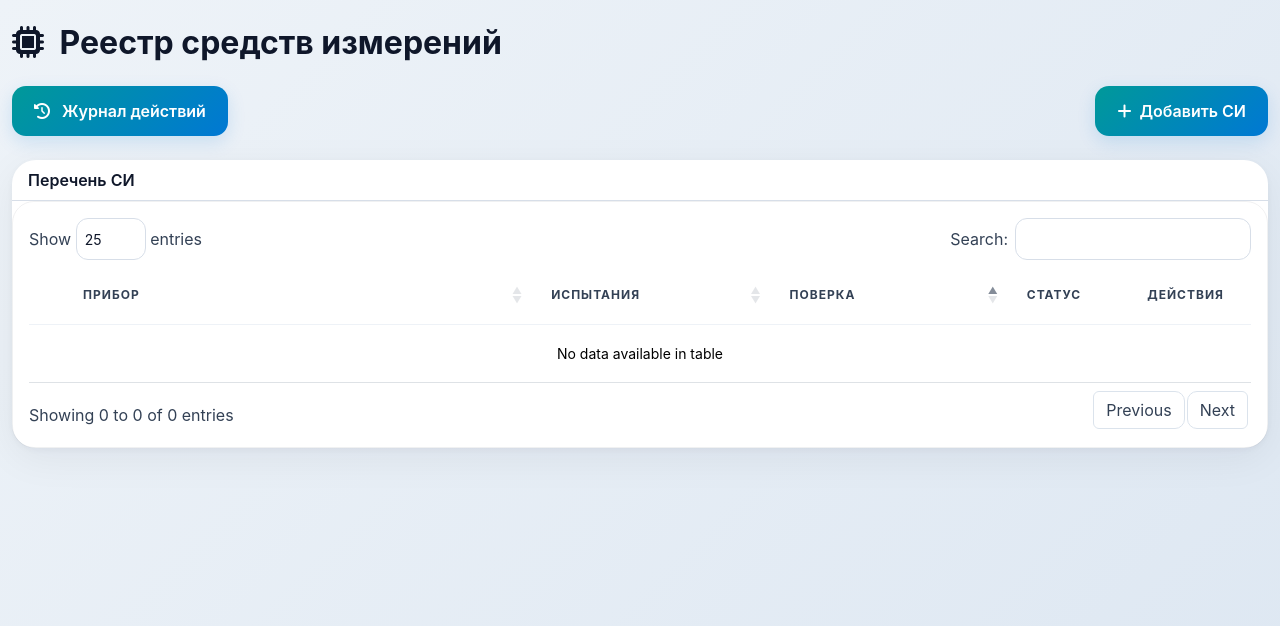
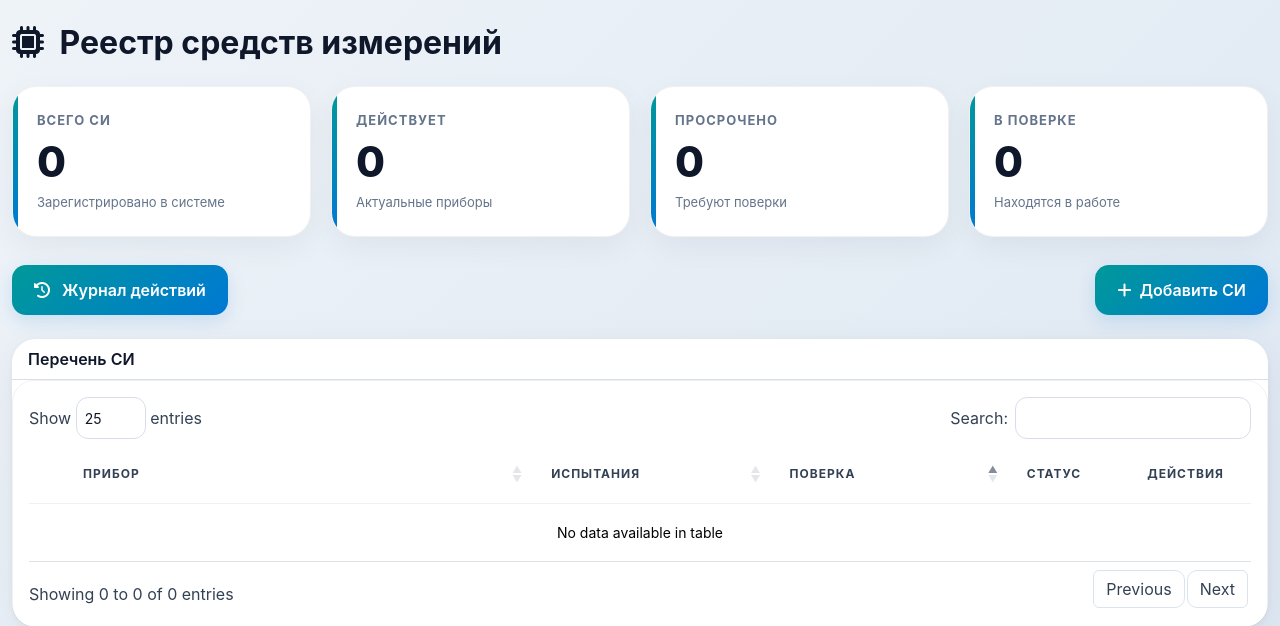
Before and after one commit to alex7r259/si_registry, a Flask app: page / in a window 1280 px wide. Shown: the top 626 px of the page. Run offline with Flask 3, Linux system fonts and the light colour scheme; data that the repository does not hold is empty; some libraries are stand-ins or nearby versions.

Commit message:
Add KPI cards, expired row pulse, and QR details in instrument table

```diff
--- a/templates/index.html
+++ b/templates/index.html
@@ -75,6 +75,60 @@
         }
 
         .page-title{font-size:32px;font-weight:700;margin-bottom:24px;}
+        .kpi-grid{
+            display:grid;
+            grid-template-columns:repeat(auto-fit,minmax(240px,1fr));
+            gap:20px;
+            margin-bottom:28px;
+        }
+
+        .kpi-card{
+            position:relative;
+            overflow:hidden;
+            background:white;
+            border-radius:24px;
+            padding:24px;
+            border:1px solid rgba(15,23,42,.06);
+            box-shadow:
+                    0 10px 30px rgba(15,23,42,.05),
+                    inset 0 1px 0 rgba(255,255,255,.7);
+        }
+
+        .kpi-card::before{
+            content:'';
+            position:absolute;
+            top:0;
+            left:0;
+            width:5px;
+            height:100%;
+            background:linear-gradient(
+                    180deg,
+                    #009999,
+                    #0078d4
+            );
+        }
+
+        .kpi-title{
+            font-size:13px;
+            text-transform:uppercase;
+            letter-spacing:1px;
+            color:#64748b;
+            margin-bottom:10px;
+            font-weight:700;
+        }
+
+        .kpi-value{
+            font-size:42px;
+            font-weight:800;
+            line-height:1;
+            color:#0f172a;
+        }
+
+        .kpi-sub{
+            margin-top:10px;
+            color:#64748b;
+            font-size:13px;
+        }
 
         .glass,.glass-card{
 
@@ -347,6 +401,28 @@
             margin-top:20px;
             flex-wrap:wrap;
         }
+
+        .expired-row{
+            position:relative;
+            animation:expiredPulse 2.4s infinite;
+        }
+
+        @keyframes expiredPulse{
+
+            0%{
+                box-shadow:0 0 0 rgba(220,38,38,0);
+            }
+
+            50%{
+                box-shadow:
+                        inset 4px 0 0 #dc2626,
+                        0 0 22px rgba(220,38,38,.10);
+            }
+
+            100%{
+                box-shadow:0 0 0 rgba(220,38,38,0);
+            }
+        }
     </style>
 </head>
 <body>
@@ -355,6 +431,97 @@
         <i class="fa-solid fa-microchip me-2"></i>
         Реестр средств измерений
     </h1>
+    <div class="kpi-grid">
+
+        <div class="kpi-card">
+
+            <div class="kpi-title">
+                Всего СИ
+            </div>
+
+            <div class="kpi-value">
+                {{ instruments|length }}
+            </div>
+
+            <div class="kpi-sub">
+                Зарегистрировано в системе
+            </div>
+
+        </div>
+
+        <div class="kpi-card">
+
+            <div class="kpi-title">
+                Действует
+            </div>
+
+            <div class="kpi-value">
+
+                {{
+                    instruments
+                    | rejectattr('in_verification')
+                    | selectattr('next_verification')
+                    | selectattr('next_verification', '>=', today)
+                    | list
+                    | length
+                }}
+
+            </div>
+
+            <div class="kpi-sub">
+                Актуальные приборы
+            </div>
+
+        </div>
+
+        <div class="kpi-card">
+
+            <div class="kpi-title">
+                Просрочено
+            </div>
+
+            <div class="kpi-value">
+
+                {{
+                    instruments
+                    | selectattr('next_verification')
+                    | selectattr('next_verification', '<', today)
+                    | list
+                    | length
+                }}
+
+            </div>
+
+            <div class="kpi-sub">
+                Требуют поверки
+            </div>
+
+        </div>
+
+        <div class="kpi-card">
+
+            <div class="kpi-title">
+                В поверке
+            </div>
+
+            <div class="kpi-value">
+
+                {{
+                    instruments
+                    | selectattr('in_verification')
+                    | list
+                    | length
+                }}
+
+            </div>
+
+            <div class="kpi-sub">
+                Находятся в работе
+            </div>
+
+        </div>
+
+    </div>
 
     <div class="top-toolbar mb-4">
         <button class="btn btn-industrial" onclick="document.location='/logs'">
@@ -382,7 +549,11 @@
                 </thead>
                 <tbody>
                 {% for instrument in instruments %}
-                    <tr class="main-row">
+                    <tr class="main-row
+                    {% if instrument.next_verification and instrument.next_verification < today %}
+                    expired-row
+                    {% endif %}
+                    ">
                         <td>
 
                             <button class="expand-btn"
@@ -598,6 +769,7 @@
 <script src="https://cdn.datatables.net/1.13.8/js/jquery.dataTables.min.js"></script>
 <script src="https://cdn.datatables.net/1.13.8/js/dataTables.bootstrap5.min.js"></script>
 <script src="https://cdn.jsdelivr.net/npm/bootstrap@5.3.3/dist/js/bootstrap.bundle.min.js"></script>
+<script src="https://cdnjs.cloudflare.com/ajax/libs/qrcodejs/1.0.0/qrcode.min.js"></script>
 <script>
     $(function () {
         const table = $('#instrumentsTable').DataTable({
@@ -677,11 +849,38 @@
                                 </div>
                             </div>
 
+                            <div class="info-card">
+
+                                <div class="info-label">
+                                    QR-код
+                                </div>
+
+                                <div class="info-value">
+
+                                    <div id="qr-${button.data('serial')}"></div>
+
+                                </div>
+
+                            </div>
+
                         </div>
 
                     </div>
 
                 `).show();
+
+                new QRCode(
+                    document.getElementById(`qr-${button.data('serial')}`),
+                    {
+                        text: JSON.stringify({
+                            device: tr.find('td:eq(1)').text().trim(),
+                            serial: button.data('serial'),
+                            certificate: button.data('certificate')
+                        }),
+                        width: 120,
+                        height: 120
+                    }
+                );
 
                 tr.addClass('shown');
 
```
